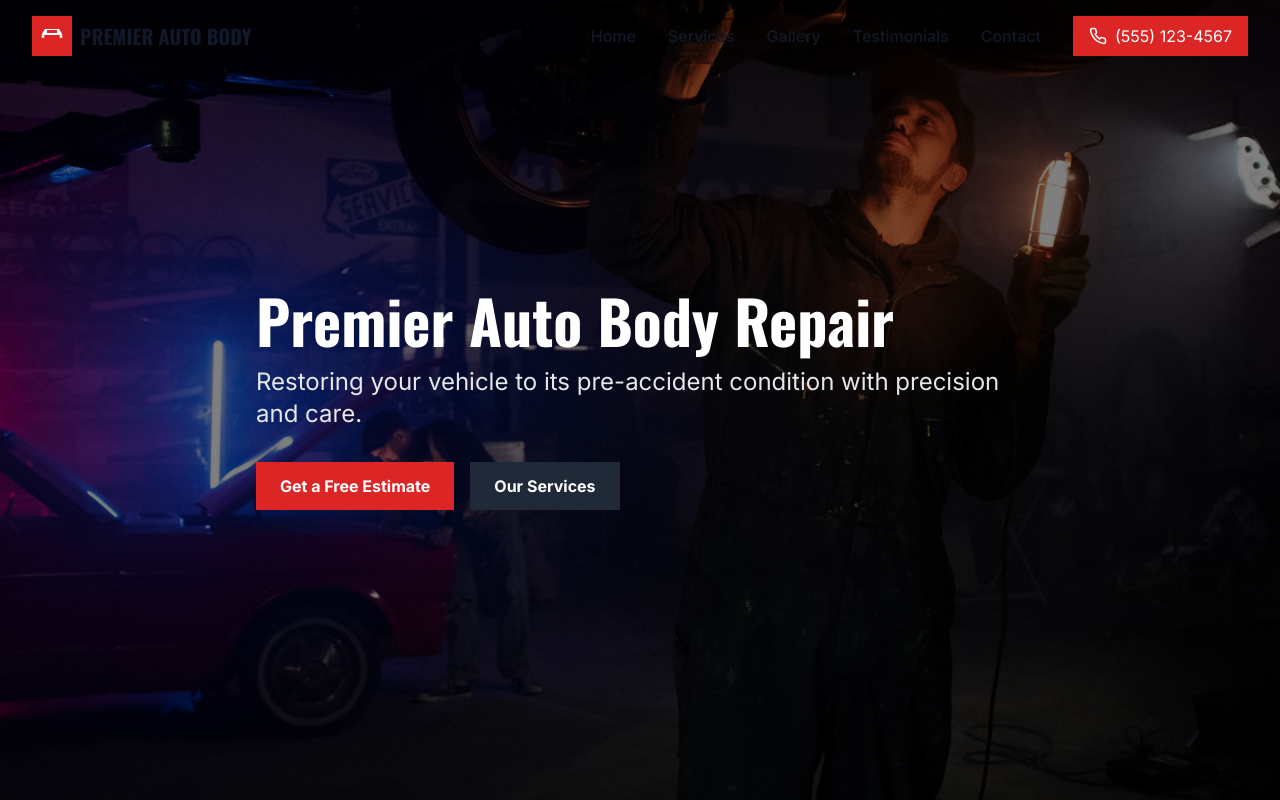
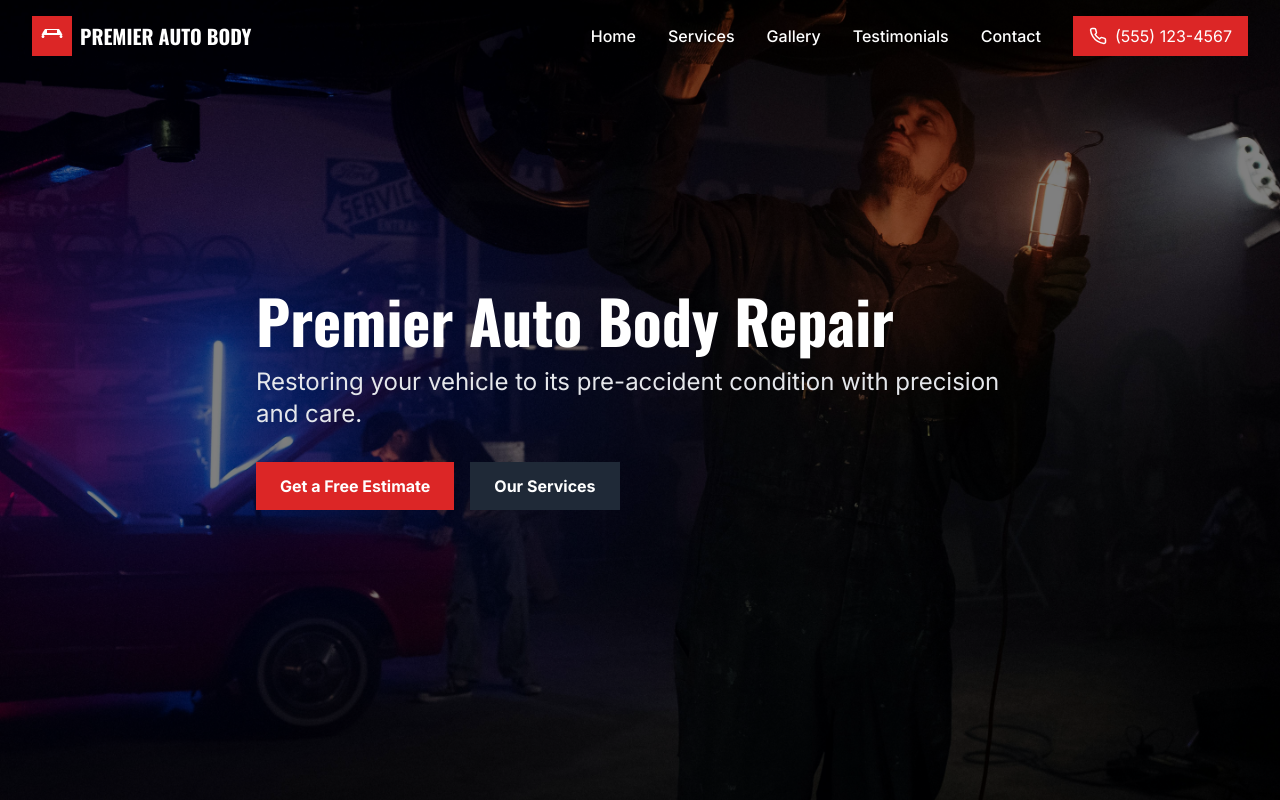
Before and after one commit to muhjamtok/PrecisionAutoRepairs, a Next.js app: page / in a window 1280 px wide. Shown: the top 800 px of the page. Built offline with nearby package versions, Linux system fonts and the light colour scheme.

Commit message:
fix navbar colors

```diff
--- a/components/navbar.tsx
+++ b/components/navbar.tsx
@@ -18,6 +18,9 @@ export default function Navbar() {
       }
     }
 
+    // Set initial state
+    handleScroll()
+
     window.addEventListener("scroll", handleScroll)
     return () => {
       window.removeEventListener("scroll", handleScroll)
@@ -34,14 +37,18 @@ export default function Navbar() {
 
   return (
     <nav
-      className={`fixed w-full z-50 transition-all duration-300 ${scrolled ? "bg-white shadow-md py-2" : "bg-transparent py-4"}`}
+      className={`fixed w-full z-50 transition-all duration-300 ${
+        scrolled ? "bg-white shadow-md py-2" : "bg-transparent py-4"
+      }`}
     >
       <div className="max-w-7xl mx-auto px-4 sm:px-6 lg:px-8">
         <div className="flex justify-between items-center">
           <div className="flex items-center">
             <Link href="/" className="flex items-center">
               <Logo />
-              <span className="text-xl font-oswald font-bold text-gray-900 ml-2">PREMIER AUTO BODY</span>
+              <span className={`text-xl font-oswald font-bold ml-2 ${scrolled ? "text-gray-900" : "text-white"}`}>
+                PREMIER AUTO BODY
+              </span>
             </Link>
           </div>
 
@@ -51,7 +58,9 @@ export default function Navbar() {
               <Link
                 key={link.name}
                 href={link.href}
-                className="text-gray-900 hover:text-red-600 font-medium transition duration-300"
+                className={`font-medium transition duration-300 ${
+                  scrolled ? "text-gray-900 hover:text-red-600" : "text-white hover:text-red-300"
+                }`}
               >
                 {link.name}
               </Link>
@@ -67,7 +76,12 @@ export default function Navbar() {
 
           {/* Mobile Navigation Button */}
           <div className="md:hidden flex items-center">
-            <button onClick={() => setIsOpen(!isOpen)} className="text-gray-900 hover:text-red-600 focus:outline-none">
+            <button
+              onClick={() => setIsOpen(!isOpen)}
+              className={`focus:outline-none ${
+                scrolled ? "text-gray-900 hover:text-red-600" : "text-white hover:text-red-300"
+              }`}
+            >
               {isOpen ? <X size={24} /> : <Menu size={24} />}
             </button>
           </div>
```
